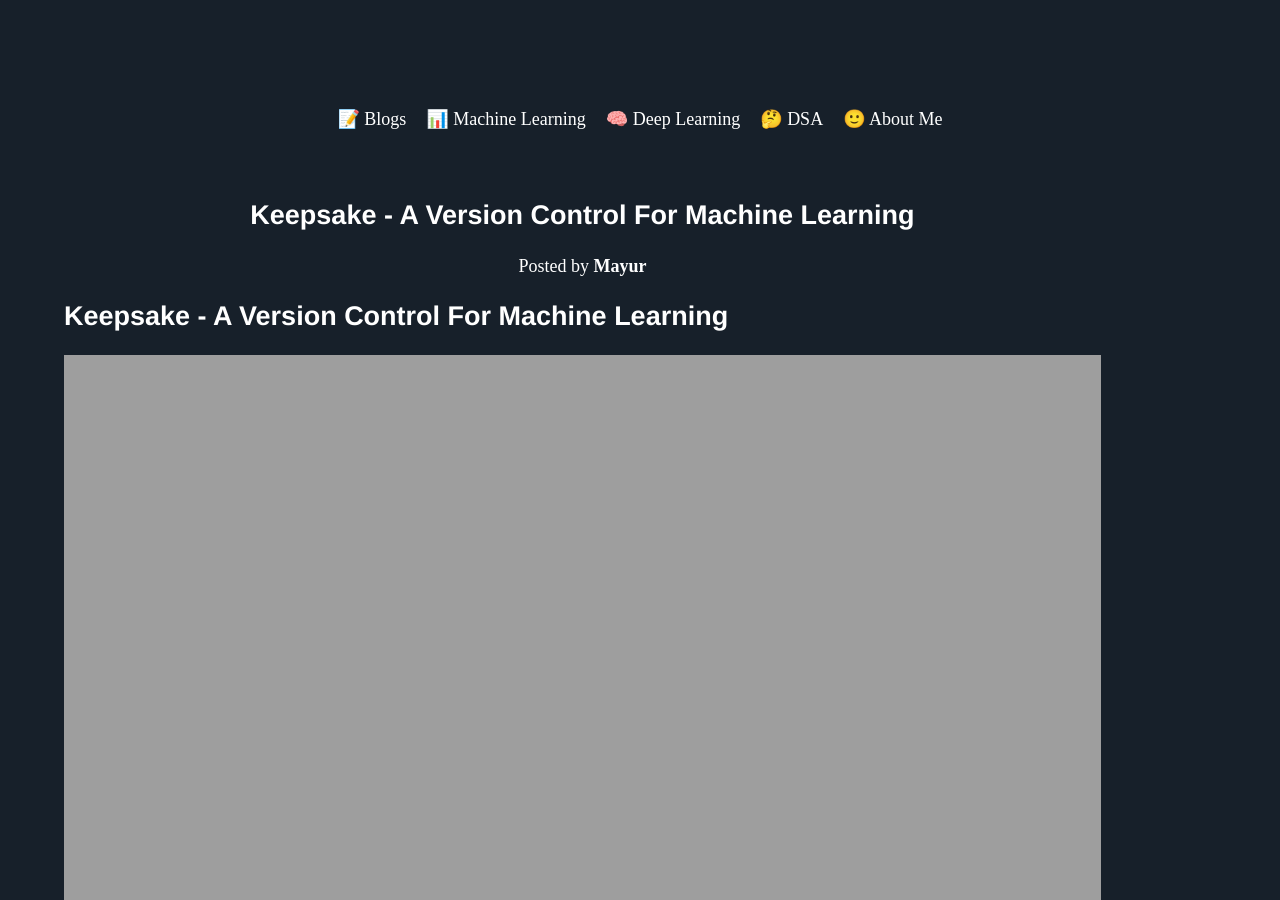
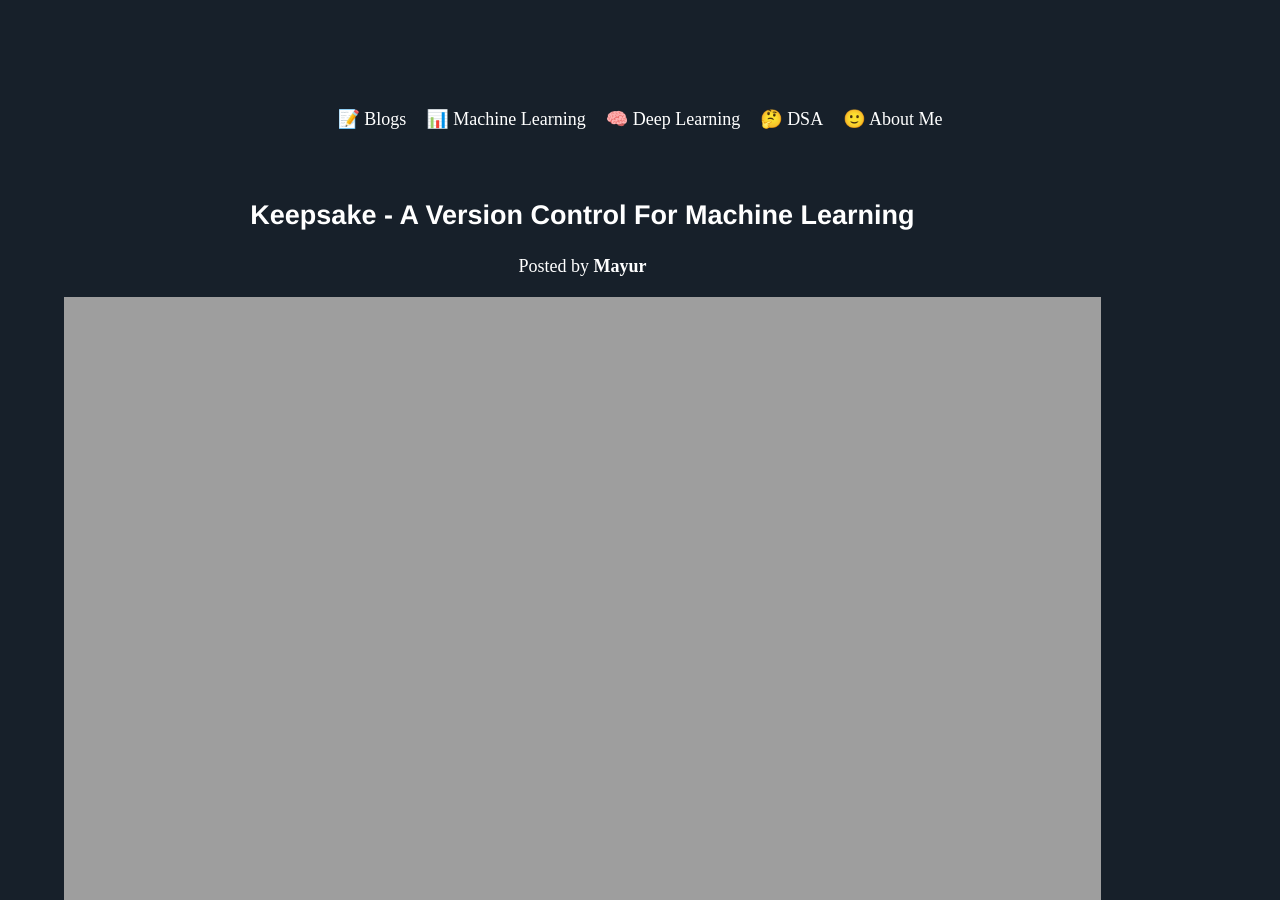
Before and after one commit to Mayurji/mayurji.github.io, a Jekyll site: the page built from _machine-learning/keepsake.md, in a window 1280 px wide and 900 px high. Built offline with Jekyll 4.4.1, drawn with Linux system fonts in a browser that asks for light colours; nearby versions of some CDN libraries; comment, search, counter and statistics services are not loaded.

Commit message:
Update keepsake.md

```diff
--- a/_machine-learning/keepsake.md
+++ b/_machine-learning/keepsake.md
@@ -5,8 +5,6 @@
 date:   2021-03-07 13:43:52 +0530
 ---
 {% include mathjax.html %}
-
-## Keepsake - A Version Control For Machine Learning
 
 <center>
 <img src="{{site.url}}/assets/images/ml/dmitry-pavlovsky-mZrBq4iklHY-unsplash.jpg"  style="zoom: 5%  background-color:#DCDCDC;" width="100%" height=auto/><br>
```
